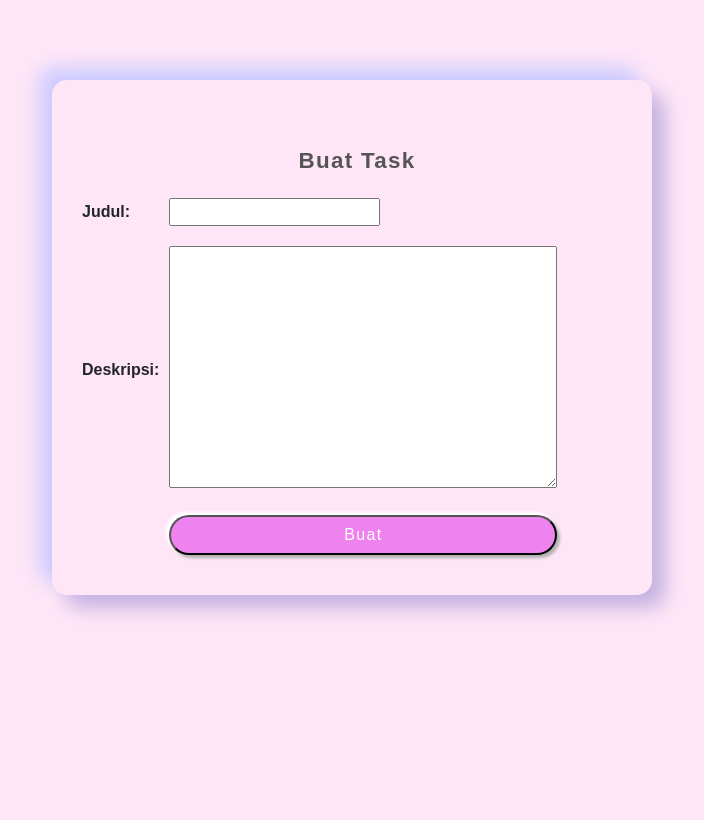
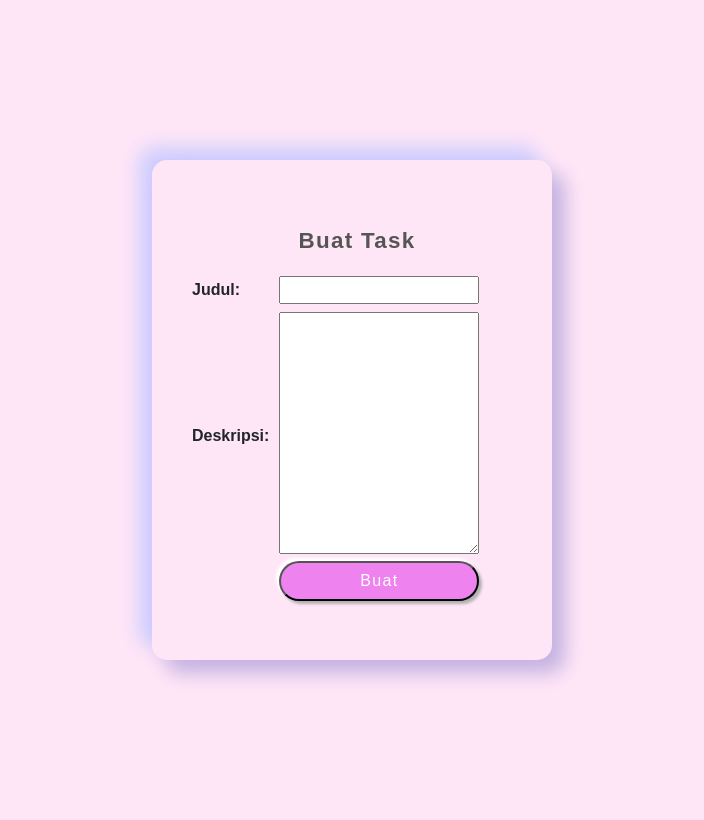
Before and after one commit to cinvetsin/SecondAssignment, a Django app: page /todolist/create-task/ in a window 1280 px wide. Shown: the whole page, without its empty margins (288-992 px from the left). Run offline with Django 4.2, Linux system fonts and the light colour scheme.

Commit message:
edit responsiveness for create task

```diff
--- a/todolist/templates/create.html
+++ b/todolist/templates/create.html
@@ -17,18 +17,27 @@
             background: #FFE6F7;
         }
 
-        td{
+        .login th{
             padding: 10px 10px 10px 10px;
         }
 
+        td{
+            max-width: 200px;
+        }
+
+        textarea{
+            max-width: 200px;
+        }
+
         .login {
-            max-width: 600px;
+            max-width: 400px;
             min-height: 500px;
-            margin: 80px auto;
+            margin: 160px auto;
             padding: 40px 30px 30px 30px;
             background-color: #FFE6F7;
             border-radius: 15px;
             box-shadow: 13px 13px 20px #C3B1E1, -13px -13px 20px #CCCCFF;
+            align-items: center;
         }
 
         .login .name {
@@ -58,7 +67,11 @@
             padding-bottom: 10px;
         }
 
-        @media(max-width: 630px) {
+        .login input{
+            max-width: 200px;
+        }
+
+        @media(max-width: 430px) {
             .login {
                 margin: 30px 20px;
                 padding: 40px 15px 15px 15px;
```
